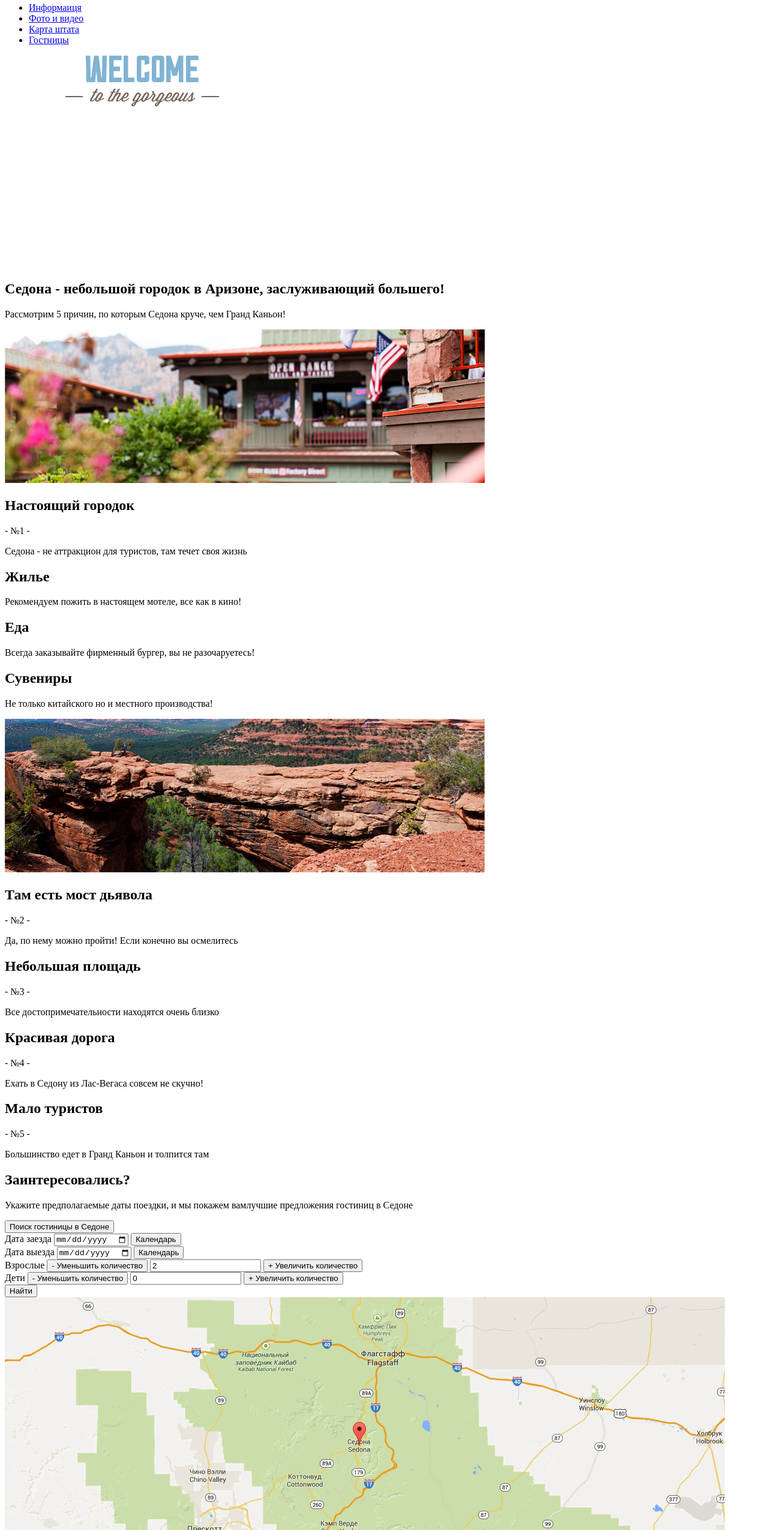
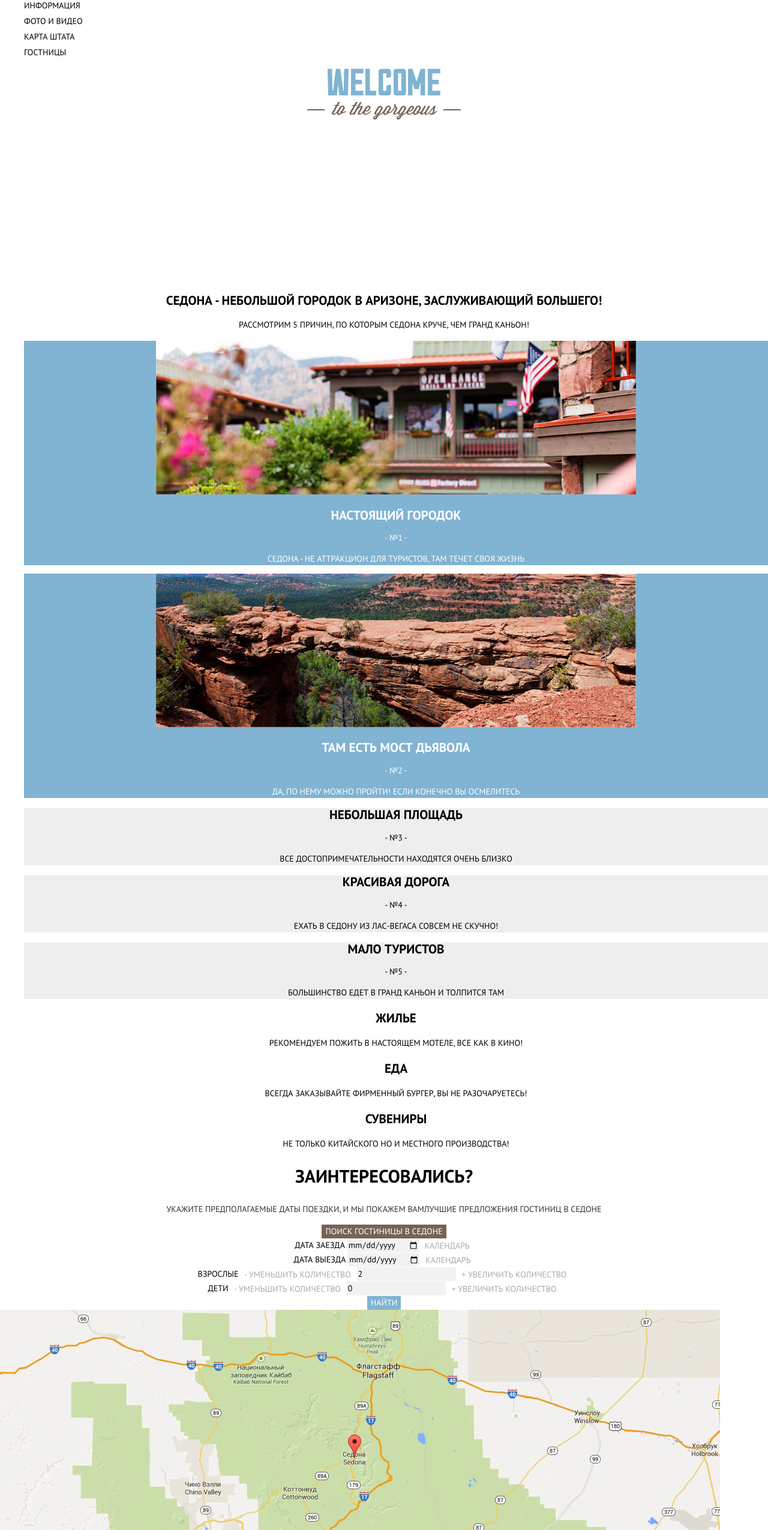
Before and after one commit to VladaBelopolskaya/432959-sedona, a plain HTML site: page index.html in a window 1280 px wide. Shown: the part 94-2644 px from the top of the page at 60% size. Drawn offline with Linux system fonts and the light colour scheme.

Commit message:
часть задания 5

```diff
--- /dev/null
+++ b/css/style.css
@@ -0,0 +1,168 @@
+body {
+  margin: 0;
+  padding: 0;
+
+  font-family: 'PT Sans', 'Arial', sans-serif;
+  font-size: 14px;
+  line-height: 21px;
+  font-weight: 400;
+  color: #000000;
+  text-transform: uppercase;
+
+  background-color: #ffffff;
+}
+
+a {
+  text-decoration: none;
+}
+
+.button {
+  font: inherit;
+
+  text-align: center;
+  color: #a9a9a9;
+  vertical-align: middle;
+  text-transform: uppercase;
+
+  background-color: #ffffff;
+  border: none;
+}
+
+.button.search {
+  color: #ffffff;
+  background-color: #766357;
+}
+
+.button.search:hover, .button.search:focus {
+  color: #ffffff;
+  background-color: #604e43;
+}
+
+.button.search:active{
+  color: #857871;
+  background-color: #503e33;
+}
+
+.button.minus:hover, .button.minus:focus, .button.plus:hover, .button.plus:focus, .button.calendar:hover, .button.calendar:focus {
+  color: #000000;
+}
+
+.button.minus:active, .button.plus:active, .button.calendar:active{
+  color: #81b3d2;
+}
+
+.button.find {
+  color: #ffffff;
+  background-color: #81b3d2;
+}
+
+.button.find:hover, .button.find:focus {
+  color: #ffffff;
+  background-color: #669ec0;
+}
+
+.button.find:active{
+  color: #88b6d1;
+  background-color: #5496bd;
+}
+
+.navigation {
+  font-size: 14px;
+  line-height: 26px;
+  color: #000000;
+
+  background-color: #ffffff;
+
+  list-style: none;
+}
+
+.navigation a {
+  color: #000000;
+}
+
+.navigation a:hover {
+  color: #81b3d2;
+}
+
+.navigation a:focus {
+  color: #b2b2b2;
+}
+
+.description {
+  line-height: 26px;
+  text-align: center;
+}
+
+.description h1 {
+  font-size: 21px;
+}
+
+.features-list, .life-list {
+  list-style: none;
+}
+
+.feature-item, .life-item {
+  text-align: center;
+}
+
+.description p, .life-item p, {
+  color: #333333;
+}
+
+/*Как сделать другой цвет у p в п.3,4,5 с помощью 2ух селекторов?  */
+
+.features-list li:nth-child(1) {
+  color: #ffffff;
+  background-color: #81b3d2;
+}
+
+.features-list li:nth-child(2) {
+  color: #ffffff;
+  background-color: #81b3d2;
+}
+
+ol li:nth-child(n+3) {
+  background-color: #eeeeee;
+}
+
+.feature-item h2, .life-item h3 {
+  font-size: 21px;
+}
+
+.interested {
+  text-align: center;
+}
+
+.interested h2 {
+  font-size: 30px;
+  line-height: 36px;
+}
+
+.interested p {
+  line-height: 24px;
+  color: #333333;
+}
+
+.interested-item input {
+  font: inherit;
+
+  background-color: #f2f2f2;
+  border: none;
+}
+
+.interested-item input:hover {
+  background-color: #ebebeb;
+}
+
+/* что-то не так с рамками */
+
+.interested-item input:focus {
+  background-color: #ffffff;
+  border: 2px solid #e5e5e5;
+}
+
+.main-footer {
+  color: #000000;
+
+  background-color: #ffffff;
+}
--- a/index.html
+++ b/index.html
@@ -4,6 +4,9 @@
 <head>
   <meta charset="utf-8">
   <title>HTML Academy: Седона</title>
+  <link href="https://fonts.googleapis.com/css?family=PT+Sans:400,700" rel="stylesheet">
+  <link href="css/normalize.css" rel="stylesheet">
+  <link href="css/style.css" rel="stylesheet">
 </head>
 
 <body>
@@ -12,8 +15,8 @@
       <img src="img/logo.png" alt="logo">
     </div>
     <nav>
-            <ul>
-                <li><a href="#">Информаиця</a></li>
+      <ul class="navigation">
+        <li><a href="#">Информация</a></li>
         <li><a href="#">Фото и видео</a></li>
         <li><a href="#">Карта штата</a></li>
         <li><a href="#">Гостницы</a></li>
@@ -21,10 +24,8 @@
     </nav>
   </header>
   <main>
-        <section>
+    <section class="description">
       <img src="img/sedona.png" alt="welcome to the gorgeous sedona">
-        </section>
-        <section>
       <h1>
         Седона - небольшой городок в Аризоне, заслуживающий большего!
       </h1>
@@ -32,7 +33,9 @@
         Рассмотрим 5 причин, по которым Седона круче, чем Гранд Каньон!
       </p>
     </section>
-        <section>
+    <section class="features">
+      <ol class="features-list">
+        <li class="feature-item">
           <img src="img/city.jpg" alt="real town">
           <h2>
             Настоящий городок
@@ -43,34 +46,8 @@
           <p>
             Седона - не аттракцион для туристов, там течет своя жизнь
           </p>
-        </section>
-        <section>
-            <div>
-                <h2>
-                    Жилье
-                </h2>
-                <p>
-                    Рекомендуем пожить в настоящем мотеле, все как в кино!
-                </p>
-            </div>
-            <div>
-                <h2>
-                    Еда
-                </h2>
-                <p>
-                    Всегда заказывайте фирменный бургер, вы не разочаруетесь!
-                </p>
-            </div>
-            <div>
-                <h2>
-                    Сувениры
-                </h2>
-                <p>
-                    Не только китайского но и местного производства!
-                </p>
-            </div>
-        </section>
-        <section>
+        </li>
+        <li class="feature-item">
           <img src="img/bridge.jpg" alt="devil's bridge">
           <h2>
             Там есть мост дьявола
@@ -81,9 +58,8 @@
           <p>
             Да, по нему можно пройти! Если конечно вы осмелитесь
           </p>
-        </section>
-        <section>
-            <div>
+        </li>
+        <li class="feature-item">
           <h2>
             Небольшая площадь
           </h2>
@@ -93,8 +69,8 @@
           <p>
             Все достопримечательности находятся очень близко
           </p>
-            </div>
-            <div>
+        </li>
+        <li class="feature-item">
           <h2>
             Красивая дорога
           </h2>
@@ -104,8 +80,8 @@
           <p>
             Ехать в Седону из Лас-Вегаса совсем не скучно!
           </p>
-            </div>
-            <div>
+        </li>
+        <li class="feature-item">
           <h2>
             Мало туристов
           </h2>
@@ -115,67 +91,94 @@
           <p>
             Большинство едет в Гранд Каньон и толпится там
           </p>
-            </div>
+        </li>
+      </ol>
+      <ul class="life-list">
+        <li class="life-item">
+          <h3>
+            Жилье
+          </h3>
+          <p>
+            Рекомендуем пожить в настоящем мотеле, все как в кино!
+          </p>
+        </li>
+        <li class="life-item">
+          <h3>
+            Еда
+          </h3>
+          <p>
+            Всегда заказывайте фирменный бургер, вы не разочаруетесь!
+          </p>
+        </li>
+        <li class="life-item">
+          <h3>
+            Сувениры
+          </h3>
+          <p>
+            Не только китайского но и местного производства!
+          </p>
+        </li>
+      </ul>
     </section>
-        <section>
+    <section class="interested">
       <h2>
         Заинтересовались?
       </h2>
       <p>
         Укажите предполагаемые даты поездки, и мы покажем вамлучшие предложения гостиниц в Седоне
       </p>
-            <button>
+      <button type="button" class="button search">
                Поиск гостиницы в Cедоне
            </button>
       <form method="get" action="https://echo.htmlacademy.ru">
-                <div>
+        <div class="interested-item">
           <label for="arravial">
                       Дата заезда
                   </label>
           <input type="date" id="arravial">
-                    <button type="button">
+          <button type="button" class="button calendar">
                     <span class="visually-hidden">Календарь</span>
                     </button>
         </div>
-                <div>
+        <div class="interested-item">
           <label for="depart">
                       Дата выезда
                   </label>
           <input type="date" id="depart">
-                    <button type="button">
+          <button type="button" class="button calendar">
                     <span class="visually-hidden">Календарь</span>
                     </button>
         </div>
-                <div>
+        <div class="interested-item">
           <label for="adult">
                       Взрослые
                   </label>
-                    <button type="button">
+          <button type="button" class="button minus">
                     -
                     <span class="visually-hidden">Уменьшить количество</span>
                     </button>
           <input type="text" value="2" id="adult">
-                    <button type="button">
+          <button type="button" class="button plus">
+                    +
+                    <span class="visually-hidden">Увеличить количество</span>
+                    </button>
+        </div>
+        <div class="interested-item">
+          <label for="child">
+                      Дети
+                  </label>
+          <button type="button" class="button minus">
+                    -
+                    <span class="visually-hidden">Уменьшить количество</span>
+                    </button>
+          <input type="text" value="0" id="child">
+          <button type="button" class="button plus">
                     +
                     <span class="visually-hidden">Увеличить количество</span>
                     </button>
         </div>
         <div>
-                    <label for="child">
-                      Дети
-                  </label>
-                    <button type="button">
-                    -
-                    <span class="visually-hidden">Уменьшить количество</span>
-                    </button>
-                    <input type="text" value="0" id="child">
-                    <button type="button">
-                    +
-                    <span class="visually-hidden">Увеличить количество</span>
-                    </button>
-                </div>
-                <div>
-                    <button type="submit">Найти</button>
+          <button type="submit" class="button find">Найти</button>
         </div>
       </form>
     </section>
@@ -183,7 +186,7 @@
       <img src="img/map.jpg" alt="map">
     </section>
   </main>
-    <footer>
+  <footer class="main-footer">
     <div>
       <p>
         #visitsedona
```
Also changed, not shown: hotels.html (+11 -8 lines), css/normalize.css (added). Lines whose indentation alone changed are shown as unchanged.
